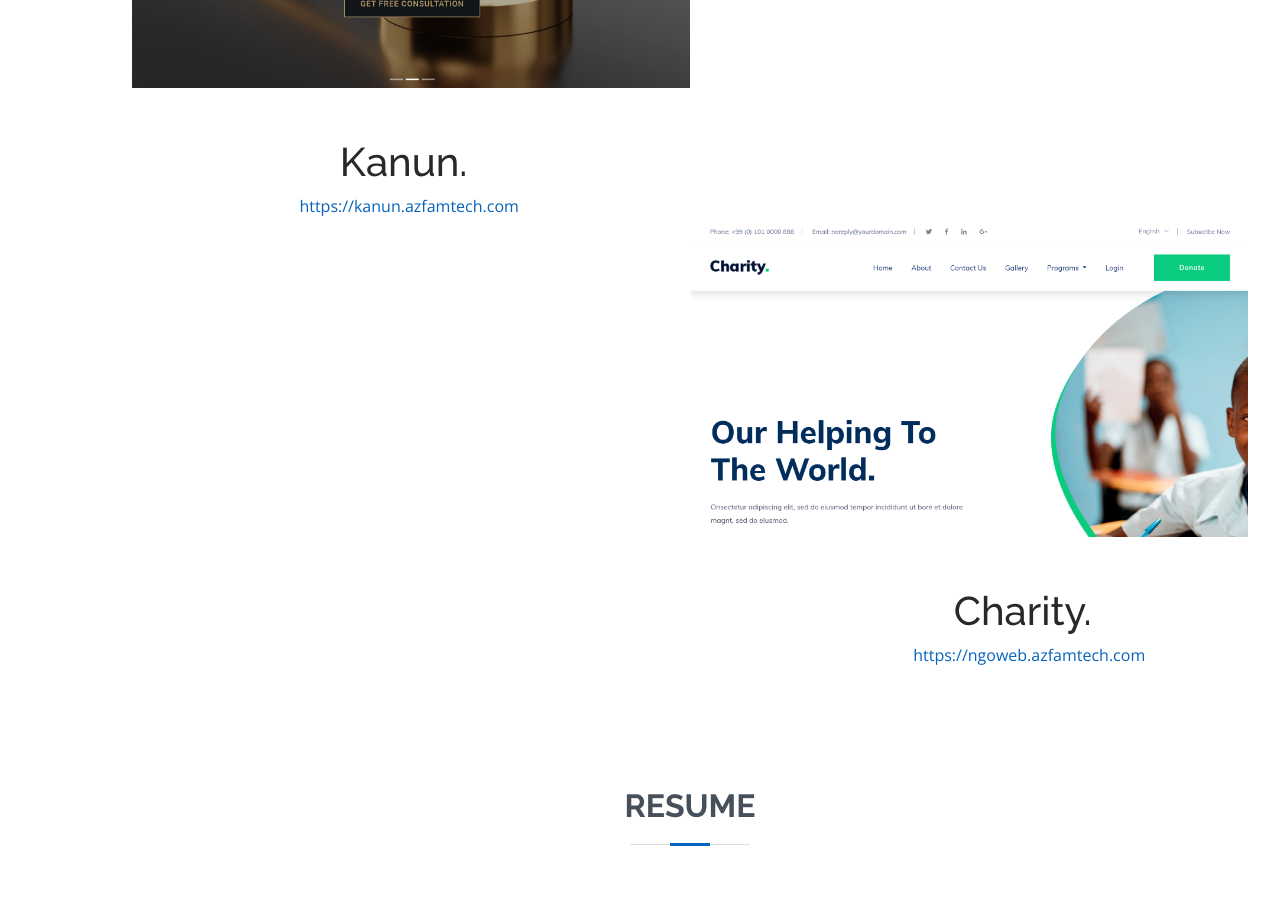
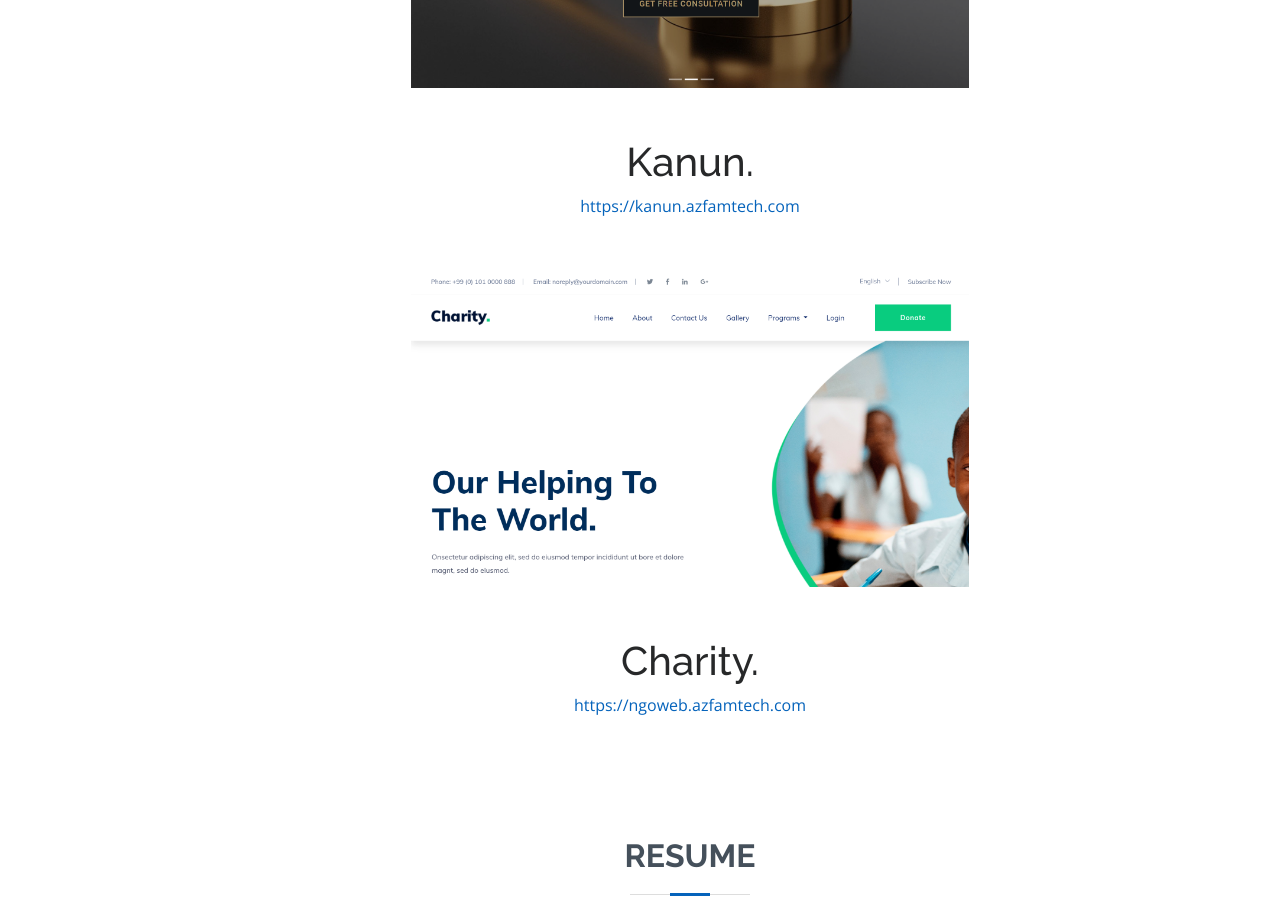
Before and after one commit to HadiMukhtar/Portfolio.github.io, a plain HTML site: page index.html in a window 1280 px wide. Shown: the part 2100-3013 px from the top of the page. Drawn offline with nearby package versions, Linux system fonts and the light colour scheme.

Commit message:
Update index.html

```diff
--- a/index.html
+++ b/index.html
@@ -203,20 +203,21 @@
         <div class="section-title">
           <h2>My Projects</h2>
         </div>
-        <div>
+        <div style="text-align: center;">
             <img src="assets/img/Screenshot (60).png" alt="" style="height: 50%;width: 50%;">
             <div style="margin-top: 50px;">
-              <div style="margin-left: 15%;">
-              <h1>&nbsp;&nbsp;&nbsp;&nbsp;Kanun.</h1>
+
+              <h1>Kanun.</h1>
               <a href="https://kanun.azfamtech.com/">https://kanun.azfamtech.com</a>
-              </div>
+
             </div>
-            <img src="assets/img/Screenshot (61).png" alt="" style="height: 50%;width: 50%; margin-left: 50%;">
+
+            <img src="assets/img/Screenshot (61).png" alt="" style="height: 50%;width: 50%;margin-top: 50px;">
             <div style="margin-top: 50px;">
-              <div style="margin-left: 70%;">
-              <h1>&nbsp;&nbsp;&nbsp;&nbsp;Charity.</h1>
+
+              <h1>Charity.</h1>
               <a href="https://ngoweb.azfamtech.com/">https://ngoweb.azfamtech.com</a>
-              </div>
+
             </div>
         </div>
 
```
